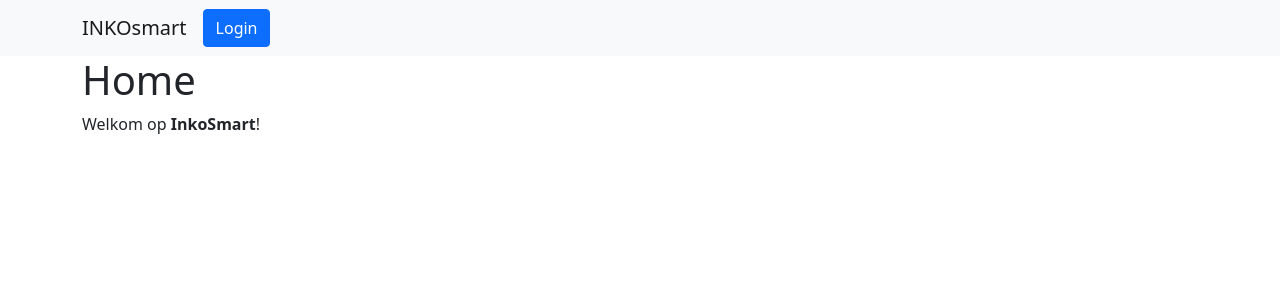
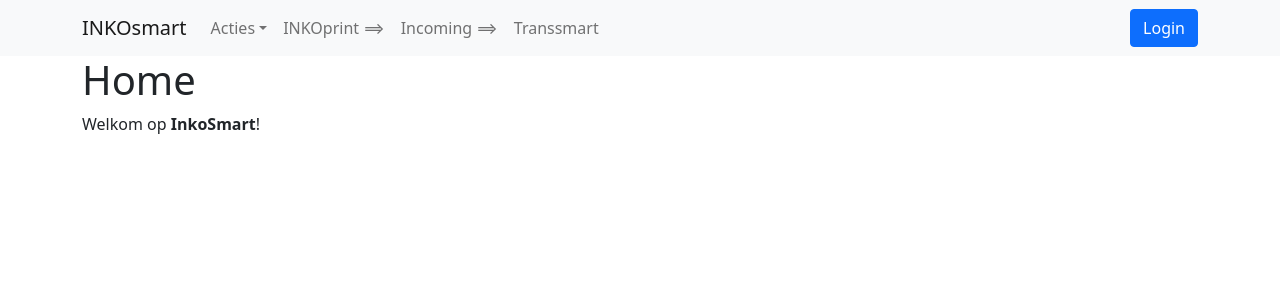
Before and after one commit to adepachter/transsmart, a React (Create React App) app: page / in a window 1280 px wide. Shown: the top 300 px of the page. Built offline with nearby package versions, Linux system fonts and the light colour scheme; what @duetds/date-picker would draw is missing.

Commit message:
nog een keer

```diff
--- a/src/NavBar.js
+++ b/src/NavBar.js
@@ -18,7 +18,7 @@ function NavBarNav() {
 
           <Navbar.Toggle aria-controls="basic-navbar-nav" />
           <Navbar.Collapse id="basic-navbar-nav">
-          {isAuthenticated && (
+
             <Nav className="me-auto">
             <NavDropdown title="Acties" id="basic-nav-dropdown">
                 <NavDropdown.Item href="/addnew">Add shipment</NavDropdown.Item>
@@ -32,7 +32,7 @@ function NavBarNav() {
               <Nav.Link href="/shipments">Transsmart</Nav.Link>
 
             </Nav>
-          )}
+
           <LoginButton />
               <LogoutButton />
               <Profile />
```
